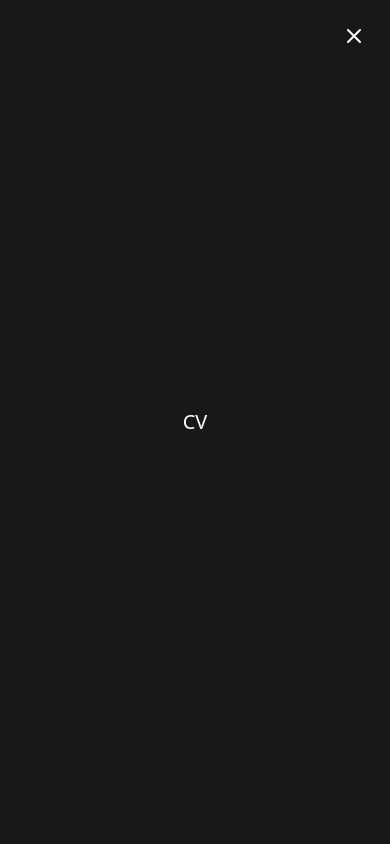
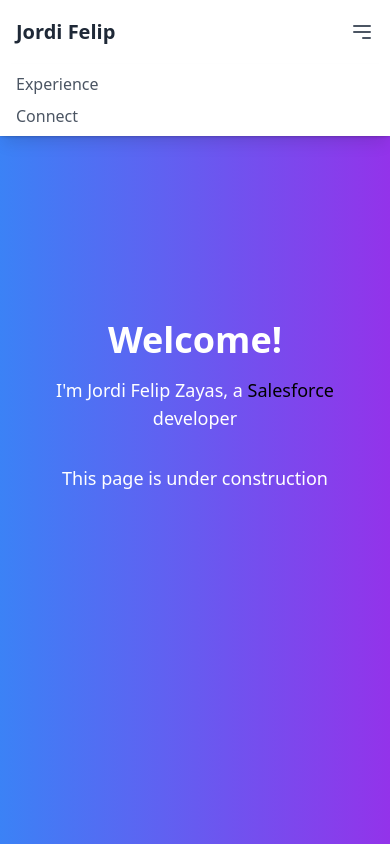
Before and after one commit to reachJordi/reachJordi.github.io, a plain HTML site: page index.html in a window 390 px wide. Both pictures are taken after a click on the button 354 px from the left and 36 px from the top of the page. Shown: the top 844 px of the page. Drawn offline with nearby package versions, Linux system fonts and the light colour scheme.

Commit message:
Connect changes

```diff
--- a/index.html
+++ b/index.html
@@ -7,52 +7,80 @@
     <script src="https://cdn.tailwindcss.com"></script>
 </head>
 <body class="bg-gray-100">
-    <!-- Menu Button -->
-    <button id="menuBtn" class="fixed top-4 right-4 z-50 p-2 focus:outline-none">
+    <!-- Responsive Header -->
+    <header class="bg-white shadow fixed w-full z-50">
+        <div class="max-w-7xl mx-auto px-4 sm:px-6 lg:px-8">
+            <div class="flex justify-between items-center h-16">
+                <!-- Logo -->
+                <div class="flex-shrink-0">
+                    <a href="#" class="text-xl font-bold text-gray-800">Jordi Felip</a>
+                </div>
+                <!-- Navigation Links -->
+                <nav class="hidden md:flex space-x-4">
+                    <a href="pages/cv.html" class="text-gray-600 hover:text-blue-500">Experience</a>
+                    <a href="#connect" class="text-gray-600 hover:text-blue-500">Connect</a>
+                </nav>
+                <!-- Mobile Menu Button -->
+                <button id="mobileMenuBtn" class="md:hidden text-gray-600 focus:outline-none">
+                    <svg xmlns="http://www.w3.org/2000/svg" class="h-6 w-6" fill="none" viewBox="0 0 24 24" stroke="currentColor">
+                        <path stroke-linecap="round" stroke-linejoin="round" stroke-width="2" d="M4 6h16M4 12h16m-7 6h7" />
+                    </svg>
+                </button>
+            </div>
+        </div>
+        <!-- Mobile Menu -->
+        <div id="mobileMenu" class="hidden md:hidden bg-white shadow-lg">
+            <nav class="space-y-2 px-4 py-2">
+                <a href="pages/cv.html" class="block text-gray-600 hover:text-blue-500">Experience</>
+                <a href="#connect" class="block text-gray-600 hover:text-blue-500">Connect</a>
+            </nav>
+        </div>
+    </header>
 
-        <!-- X icon (visible when overlay menu is shown) -->
-        <svg id="closeIcon" class="w-6 h-6 sm:w-8 sm:h-8 hidden" fill="none" stroke="white" viewBox="0 0 24 24" xmlns="http://www.w3.org/2000/svg">
-            <path stroke-linecap="round" stroke-linejoin="round" stroke-width="2" d="M6 18L18 6M6 6l12 12"></path>
-        </svg>
-
-        <!-- Hamburger icon (visible when welcome section is shown) -->
-        <svg id="menuIcon" class="w-6 sm:w-8 sm:h-8" fill="none" stroke="white" viewBox="0 0 24 24" xmlns="http://www.w3.org/2000/svg">
-            <path stroke-linecap="round" stroke-linejoin="round" stroke-width="2" d="M4 6h16M4 12h16m-7 6h7"></path>
-        </svg>
-    </button>
-
-    <!-- Welcome Section (Initially Hidden) -->
     <section id="welcomeSection" class="min-h-screen flex items-center justify-center bg-gradient-to-r from-blue-500 to-purple-600 px-4 sm:px-6 lg:px-8">
         <div class="text-center text-white">
             <h1 class="text-4xl sm:text-5xl md:text-6xl font-bold mb-4">Welcome!</h1>
-            <p class="text-lg sm:text-xl md:text-2xl mb-8">I'm Jordi Felip Zayas, a Salesforce developer</p>
+            <p class="text-lg sm:text-xl md:text-2xl mb-8">I'm Jordi Felip Zayas, a <span style="color:black">Salesforce</span> developer</p>
             <p class="text-lg sm:text-xl md:text-2xl mb-8">This page is under construction</p>
+        </div>
+    </section>
+
+    <section id="connect" class="min-h-screen flex items-center justify-center bg-gradient-to-r from-blue-500 to-purple-600 px-4 sm:px-6 lg:px-8">
+        <div class="w-1/2 flex flex-col items-center justify-center">
+            <div class="text-center text-white">
+                <h1 class="text-4xl sm:text-5xl md:text-6xl font-bold mb-4">Connect</h1>
+            </div>
+            <div class="flex flex-col items-start space-y-4">
+
+                <a href="#" class="flex items-center space-x-3 text-white hover:text-gray-300 transition duration-300">
+                    <svg class="w-8 h-8" fill="currentColor" viewBox="0 0 24 24" aria-hidden="true">
+                        <path d="M20.447 20.452h-3.554v-5.569c0-1.328-.027-3.037-1.852-3.037-1.853 0-2.136 1.445-2.136 2.939v5.667H9.351V9h3.414v1.561h.046c.477-.9 1.637-1.85 3.37-1.85 3.601 0 4.267 2.37 4.267 5.455v6.286zM5.337 7.433c-1.144 0-2.063-.926-2.063-2.065 0-1.138.92-2.063 2.063-2.063 1.14 0 2.064.925 2.064 2.063 0 1.139-.925 2.065-2.064 2.065zm1.782 13.019H3.555V9h3.564v11.452zM22.225 0H1.771C.792 0 0 .774 0 1.729v20.542C0 23.227.792 24 1.771 24h20.451C23.2 24 24 23.227 24 22.271V1.729C24 .774 23.2 0 22.222 0h.003z"/>
+                    </svg>
+                    <span class="text-lg">LinkedIn</span>
+                </a>
+
+                <a href="#" class="flex items-center space-x-3 text-white hover:text-gray-300 transition duration-300">
+                    <svg class="w-8 h-8" fill="currentColor" viewBox="0 0 24 24" aria-hidden="true">
+                        <path d="M8.29 20.251c7.547 0 11.675-6.253 11.675-11.675 0-.178 0-.355-.012-.53A8.348 8.348 0 0022 5.92a8.19 8.19 0 01-2.357.646 4.118 4.118 0 001.804-2.27 8.224 8.224 0 01-2.605.996 4.107 4.107 0 00-6.993 3.743 11.65 11.65 0 01-8.457-4.287 4.106 4.106 0 001.27 5.477A4.072 4.072 0 012.8 9.713v.052a4.105 4.105 0 003.292 4.022 4.095 4.095 0 01-1.853.07 4.108 4.108 0 003.834 2.85A8.233 8.233 0 012 18.407a11.616 11.616 0 006.29 1.84" />
+                    </svg>
+                    <span class="text-lg">Twitter</span>
+                </a>
+            </div>
+        </div>
+
+        <div class="w-1/2 flex flex-col items-center justify-center">
+            <!-- Photo -->
         </div>
 
     </section>
-
-    <!-- Overlay Menu (Initially Visible) -->
-    <div id="overlayMenu" class="fixed inset-0 bg-black bg-opacity-90 z-40 flex items-center justify-center hidden">
-        <nav class="text-white text-xl sm:text-2xl md:text-3xl">
-            <ul class="space-y-6 sm:space-y-8">
-                <li><a href="pages/cv.html" class="hover:text-gray-300 transition duration-300">CV</a></li>
-                <!-- Add more menu items as needed -->
-            </ul>
-        </nav>
-    </div>
-
     <script>
-        const menuBtn = document.getElementById('menuBtn');
-        const overlayMenu = document.getElementById('overlayMenu');
+        const mobileMenuBtn = document.getElementById('mobileMenuBtn');
+        const mobileMenu = document.getElementById('mobileMenu');
         const welcomeSection = document.getElementById('welcomeSection');
-        const closeIcon = document.getElementById('closeIcon');
         const menuIcon = document.getElementById('menuIcon');
 
-        menuBtn.addEventListener('click', () => {
-            overlayMenu.classList.toggle('hidden');
-            welcomeSection.classList.toggle('hidden');
-            closeIcon.classList.toggle('hidden');
-            menuIcon.classList.toggle('hidden');
+        mobileMenuBtn.addEventListener('click', () => {
+            mobileMenu.classList.toggle('hidden');
         });
     </script>
 </body>
```
